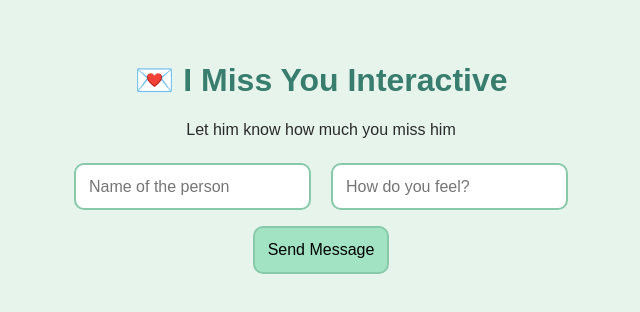
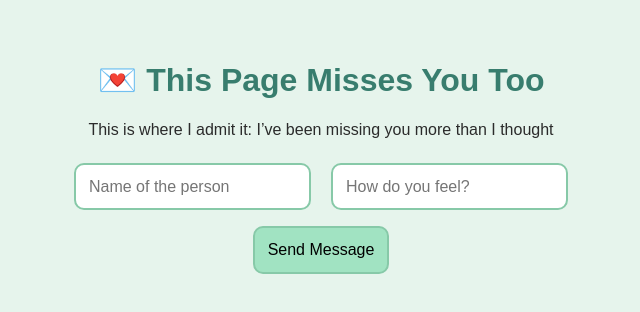
Before and after one commit to jesayathr/Iloveyou, a plain HTML site: page index.html in a window 1280 px wide. Shown: the whole page, without its empty margins (319-959 px from the left). Drawn offline with Linux system fonts and the light colour scheme.

Commit message:
Update index.html

```diff
--- a/index.html
+++ b/index.html
@@ -42,8 +42,8 @@
 </head>
 <body>
 
-  <h1>💌 I Miss You Interactive</h1>
-  <p>Let him know how much you miss him</p>
+  <h1>💌 This Page Misses You Too</h1>
+  <p>This is where I admit it: I’ve been missing you more than I thought</p>
 
   <input type="text" id="nameInput" placeholder="Name of the person" />
   <input type="text" id="feelingInput" placeholder="How do you feel?" />
```
